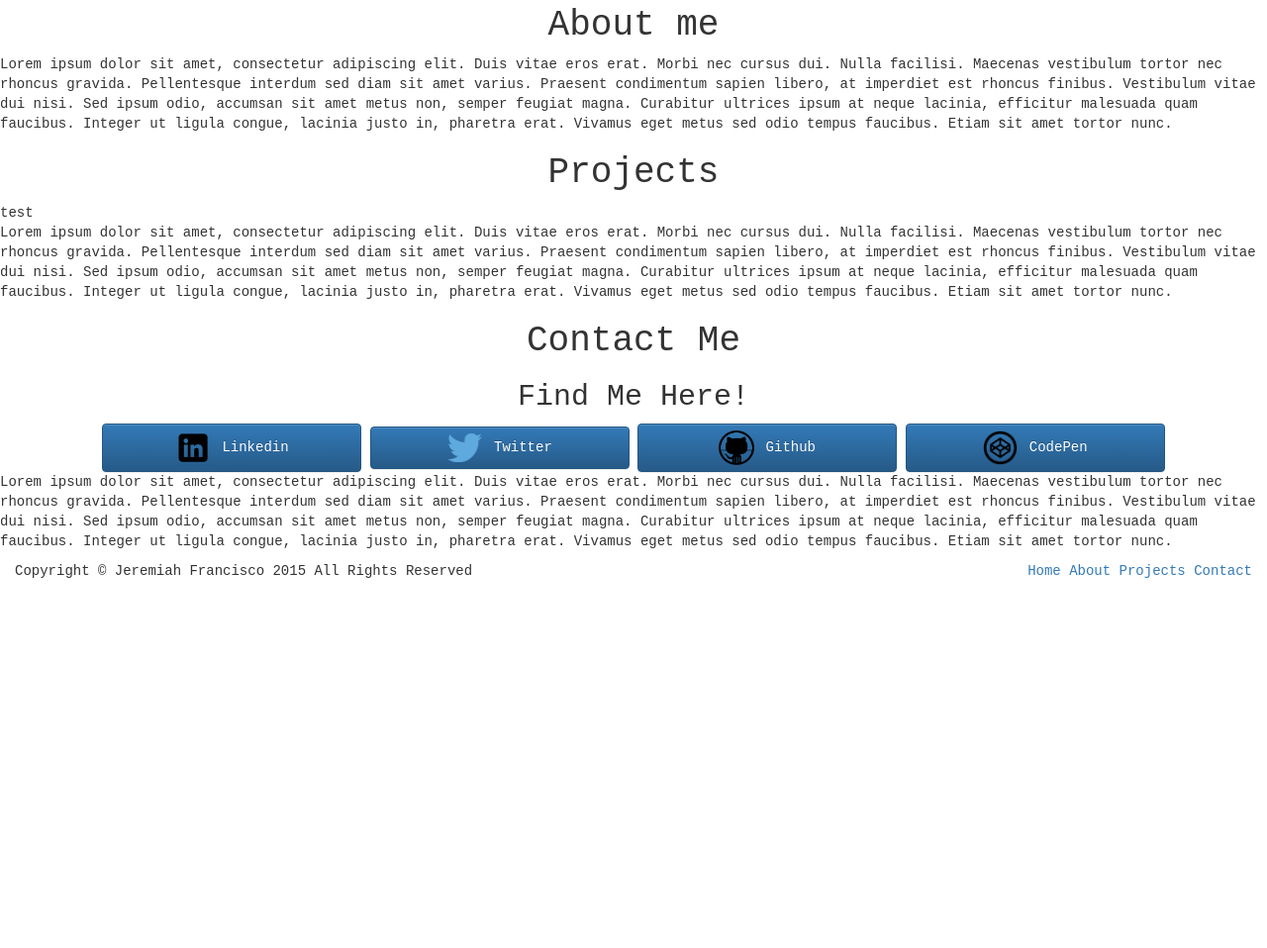
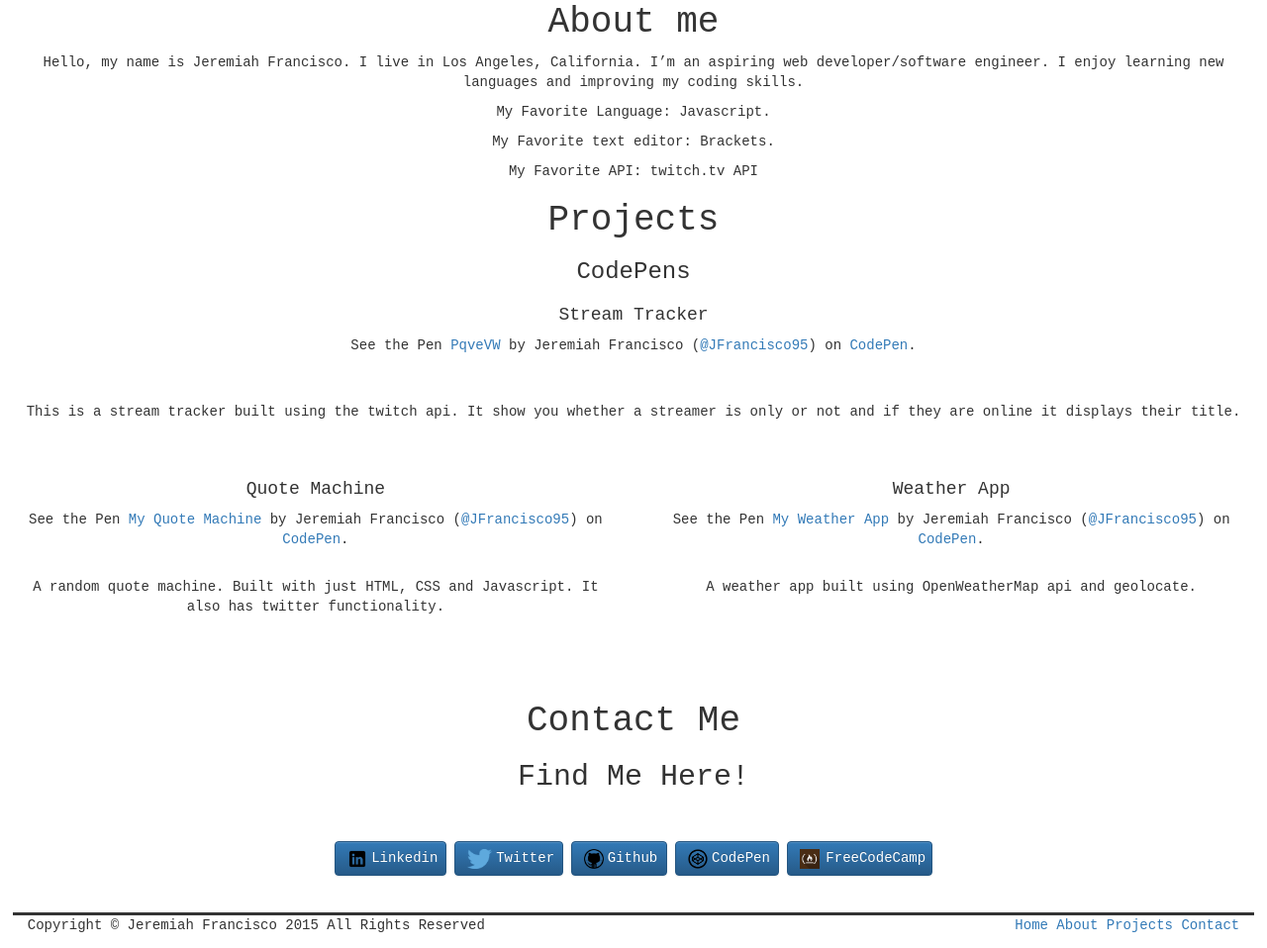
Before and after one commit to JFrancisco95/JFrancisco95.github.io, a plain HTML site: page index.html in a window 1280 px wide. Shown: the part 472-1430 px from the top of the page at 99% size. Before the commit the page ends 1059 px from the top, so only its background shows below. Drawn offline with nearby package versions, Linux system fonts and the light colour scheme; a script that the page names is missing.

Commit message:
Finished v1.0
Finished Website including assets and content

```diff
--- a/index.html
+++ b/index.html
@@ -20,7 +20,7 @@
 </head>
 
 <body>
-    <nav id="header" class="navbar navbar-default">
+    <nav class="navbar navbar-default" id="header">
         <div class="container-fluid" id="nav">
             <div id="nav-items">
                 <span id="name">Jeremaih Francisco</span> <span><a href=
@@ -47,43 +47,77 @@
 
     <div class="containter-fluid" id="about">
         <h1>About me</h1>
-        <p>Lorem ipsum dolor sit amet, consectetur adipiscing elit. Duis vitae
-        eros erat. Morbi nec cursus dui. Nulla facilisi. Maecenas vestibulum
-        tortor nec rhoncus gravida. Pellentesque interdum sed diam sit amet
-        varius. Praesent condimentum sapien libero, at imperdiet est rhoncus
-        finibus. Vestibulum vitae dui nisi. Sed ipsum odio, accumsan sit amet
-        metus non, semper feugiat magna. Curabitur ultrices ipsum at neque
-        lacinia, efficitur malesuada quam faucibus. Integer ut ligula congue,
-        lacinia justo in, pharetra erat. Vivamus eget metus sed odio tempus
-        faucibus. Etiam sit amet tortor nunc.</p>
+
+        <div id="one">
+        <p>Hello, my name is Jeremiah Francisco. I live in Los Angeles, California. I’m an aspiring web developer/software engineer. I enjoy learning new languages and improving my coding skills.</p>
+        <p>My Favorite Language: Javascript.</p>
+
+        <p>My Favorite text editor: Brackets.</p>
+
+        <p>My Favorite API: twitch.tv API</p>
+       </div>
+
     </div>
 
     <div class="containter-fluid" id="projects">
         <h1>Projects</h1>
+        <h3>CodePens</h3>
+        <div class="row">
+            <div class="col-xs-12" id="project-top">
+                <h4 class="text-center">Stream Tracker</h4>
 
-        <div class="row">
+                <div class="container" id="project">
+                    <p class='codepen' data-default-tab="result" data-height=
+                    "444" data-slug-hash="PqveVW" data-theme-id="18051"
+                    data-user="JFrancisco95">See the Pen <a href=
+                    'http://codepen.io/JFrancisco95/pen/PqveVW/'>PqveVW</a> by
+                    Jeremiah Francisco (<a href=
+                    'http://codepen.io/JFrancisco95'>@JFrancisco95</a>) on
+                    <a href='http://codepen.io'>CodePen</a>.</p><script async=
+                    "" src="//assets.codepen.io/assets/embed/ei.js"></script>
+                </div>
 
-            <div class="col-md-4">
-            test
-            </div>
-            <div class="col-md-4">
-
-            </div>
-            <div class="col-md-4">
-
+                <p>This is a stream tracker built using the twitch api. It show
+                you whether a streamer is only or not and if they are online it
+                displays their title.</p>
             </div>
 
+            <div class="col-xs-6" id="project-top">
+                <h4 class="text-center">Quote Machine</h4>
 
+                <div class="container" id="project">
+                    <p class='codepen' data-default-tab="result" data-height=
+                    "400" data-slug-hash="LVabam" data-theme-id="18051"
+                    data-user="JFrancisco95">See the Pen <a href=
+                    'http://codepen.io/JFrancisco95/pen/LVabam/'>My Quote
+                    Machine</a> by Jeremiah Francisco (<a href=
+                    'http://codepen.io/JFrancisco95'>@JFrancisco95</a>) on
+                    <a href='http://codepen.io'>CodePen</a>.</p><script async=
+                    "" src="//assets.codepen.io/assets/embed/ei.js"></script>
+                </div>
+
+                <p>A random quote machine. Built with just HTML, CSS and
+                Javascript. It also has twitter functionality.</p>
+            </div>
+
+            <div class="col-xs-6" id="project-top">
+                <h4 class="text-center">Weather App</h4>
+
+                <div class="container" id="project">
+                    <p class='codepen' data-default-tab="result" data-height=
+                    "400" data-slug-hash="ZGZbYB" data-theme-id="18051"
+                    data-user="JFrancisco95">See the Pen <a href=
+                    'http://codepen.io/JFrancisco95/pen/ZGZbYB/'>My Weather
+                    App</a> by Jeremiah Francisco (<a href=
+                    'http://codepen.io/JFrancisco95'>@JFrancisco95</a>) on
+                    <a href='http://codepen.io'>CodePen</a>.</p><script async=
+                    "" src="//assets.codepen.io/assets/embed/ei.js"></script>
+                </div>
+
+                <p>A weather app built using OpenWeatherMap api and
+                geolocate.</p>
+            </div>
         </div>
-        <p>Lorem ipsum dolor sit amet, consectetur adipiscing elit. Duis vitae
-        eros erat. Morbi nec cursus dui. Nulla facilisi. Maecenas vestibulum
-        tortor nec rhoncus gravida. Pellentesque interdum sed diam sit amet
-        varius. Praesent condimentum sapien libero, at imperdiet est rhoncus
-        finibus. Vestibulum vitae dui nisi. Sed ipsum odio, accumsan sit amet
-        metus non, semper feugiat magna. Curabitur ultrices ipsum at neque
-        lacinia, efficitur malesuada quam faucibus. Integer ut ligula congue,
-        lacinia justo in, pharetra erat. Vivamus eget metus sed odio tempus
-        faucibus. Etiam sit amet tortor nunc.</p>
     </div>
 
     <div class="containter-fluid" id="contact">
@@ -93,36 +127,35 @@
 
         <div class="row">
             <div class="text-center">
-                <span><button class="btn btn-primary"><span><img id=
+                <span><button id="linkedin" class="btn btn-primary"><span><span><img id=
                 "contact-img" src=
-                "img/linkedin.png">Linkedin</span></button></span>
-                <span><button class="btn btn-primary"><span><img id=
+                "img/linkedin.png">Linkedin</span></span></button></span>
+
+                <span><button id="twitter" class="btn btn-primary"><span><span><img id=
                 "contact-img" src=
-                "img/Twitter_logo_blue.png">Twitter</span></button></span>
-                <span><button class="btn btn-primary"><span><img id=
+                "img/Twitter_logo_blue.png">Twitter</span></span></button></span>
+
+                <span><button id="github" class="btn btn-primary"><span><span><img id=
                 "contact-img" src=
-                "img/github.png">Github</span></button></span>
-                <span><button class="btn btn-primary"><span><img id=
+                "img/github.png">Github</span></span></button></span>
+
+                <span><button id="codepen" class="btn btn-primary"><span><span><img id=
                 "contact-img" src=
-                "img/codepen.png">CodePen</span></button></span>
+                "img/codepen.png">CodePen</span></span></button></span>
+
+                <span><button id="freecodecamp" class="btn btn-primary"><span><span><img id=
+                "contact-img" src=
+                "img/fcclogo.png">FreeCodeCamp</span></span></button></span>
+
             </div>
         </div>
-        <p>Lorem ipsum dolor sit amet, consectetur adipiscing elit. Duis vitae
-        eros erat. Morbi nec cursus dui. Nulla facilisi. Maecenas vestibulum
-        tortor nec rhoncus gravida. Pellentesque interdum sed diam sit amet
-        varius. Praesent condimentum sapien libero, at imperdiet est rhoncus
-        finibus. Vestibulum vitae dui nisi. Sed ipsum odio, accumsan sit amet
-        metus non, semper feugiat magna. Curabitur ultrices ipsum at neque
-        lacinia, efficitur malesuada quam faucibus. Integer ut ligula congue,
-        lacinia justo in, pharetra erat. Vivamus eget metus sed odio tempus
-        faucibus. Etiam sit amet tortor nunc.</p>
     </div>
 
     <div id="footer">
         <div class="container-fluid">
             <div id="footer-info">
-                <span>Copyright &copy; Jeremiah Francisco 2015</span>
-                <span>All Rights Reserved</span>
+                <span>Copyright &copy; Jeremiah Francisco 2015</span> <span>All
+                Rights Reserved</span>
 
                 <div id="footer-nav">
                     <a href="#">Home</a> <a href="#about">About</a> <a href=
--- a/main.js
+++ b/main.js
@@ -1,3 +1,23 @@
 $(document).ready(function() {
+    $("#linkedin").click(function(){
+        window.open("https://www.linkedin.com/pub/jeremiah-francisco/a8/3b3/454");
+    });
+
+    $("#twitter").click(function(){
+        window.open("https://twitter.com/quidditch511");
+    });
+
+    $("#github").click(function(){
+        window.open("https://github.com/JFrancisco95");
+    });
+
+     $("#codepen").click(function(){
+        window.open("http://codepen.io/JFrancisco95/");
+    });
+
+     $("#freecodecamp").click(function(){
+        window.open("http://www.freecodecamp.com/jfrancisco95");
+    });
+
 
 });
--- a/style.css
+++ b/style.css
@@ -1,55 +1,80 @@
-*{
-    font-family: monospace;
+* {
+    font-family:monospace
 }
 
-#header{
-    margin-top: 0;
-    margin-bottom: 0;
+
+body{
+    margin: 0 1% 1% 1%;
+}
+#header {
+    margin-top:0;
+    margin-bottom:0
 }
 
-#nav-items{
-    text-align: right;
-    font-size: 150%;
+#nav-items {
+    text-align:right;
+    font-size:150%
 }
 
-#name{
-    float: left;
+#name {
+    float:left
 }
 
-.jumbotron{
+.jumbotron {
     margin-bottom:10%;
-    background-color: lightcoral;
+    background-color:#f08080
 }
-#footer-nav{
-    float: right;
+
+#footer-nav {
+    float:right
+}
+
+.jumbotron p {
+    font-size:50%
+}
+
+#about {
 
 }
 
-.jumbotron p{
-    font-size: 50%;
+#contact {
+    margin-bottom:3%
 }
 
-#about{
+#projects {
+    margin-bottom:3%
+}
 
+h1,h2, h3 {
+    text-align:center
+}
+
+#contact-img {
+    height:20px;
+    width:20px%;
+    padding-right:5%
+}
+
+.btn {
+    mid-width:20%;
+    margin-top:3%
+}
+
+#footer {
+    border-top:solid
+}
+
+#project {
+    width:100%;
+    height:100%;
+    margin-bottom:3%
 }
 
 
-h1, h2{
-    text-align: center;
+p{
+    text-align:center
 }
 
-#contact-img{
-    height: 20%;
-    width: 20%;
-    padding-right: 5%;
+#project-top {
+    margin-bottom:3%
 }
-
-.btn{
-    width: 20%;
-    height: 20%;
-
-}
-
-#footer{
-
-}
```
Also changed, not shown: img/fcclogo.png (added).
